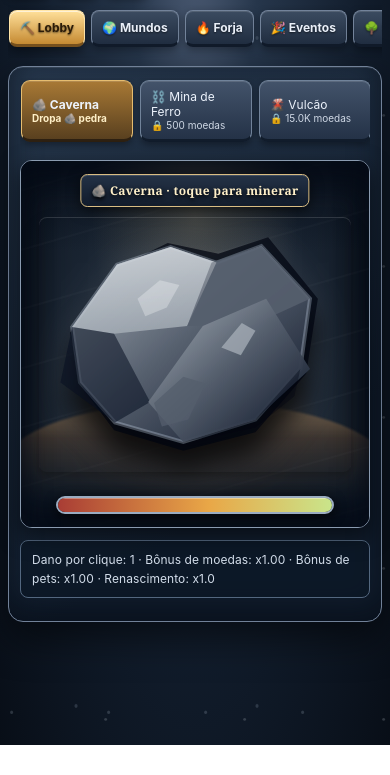
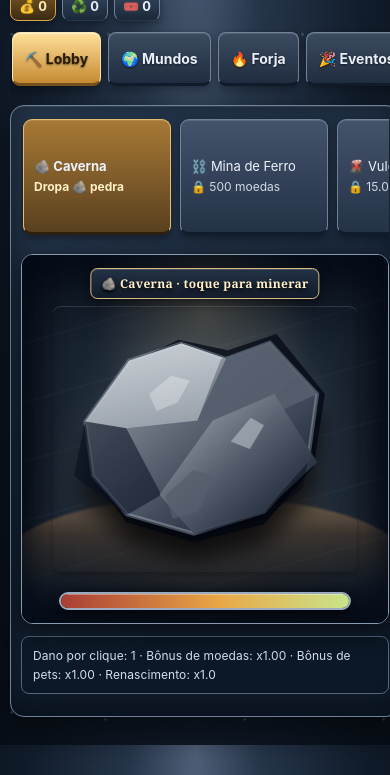
Before and after one commit to douglasldodo/mining-clicker, a plain HTML site: page index.html in a window 390 px wide. Shown: the part 99-874 px from the top of the page. Before the commit the page ends 844 px from the top, so only its background shows below. Drawn offline with Linux system fonts and the light colour scheme.

Commit message:
Fix mobile mining interface layout

```diff
--- a/index.html
+++ b/index.html
@@ -104,6 +104,29 @@ input,select{background:#101b2a;border-color:#70829a;border-radius:7px;color:#f5
 .boss{background:linear-gradient(135deg,#4a2932,#222a3a);border-color:#bd6262}
 @media(max-width:480px){main{padding:9px 8px 58px}.ore-stage{min-height:330px}.ore-core{height:255px;width:min(82vw,320px)}.ore-label{font-size:12px;padding:7px 10px}.chip{padding:6px 8px;font-size:11px}.tabs button{padding:9px 10px}}
 @media(prefers-reduced-motion:reduce){*,*:before,*:after{animation-duration:.01ms!important;transition-duration:.01ms!important;scroll-behavior:auto!important}}
+
+
+/* Mobile polish after device review */
+@media(max-width:600px){
+  main{width:100%;max-width:640px;min-width:0;padding-left:10px;padding-right:10px;overflow:hidden}
+  h1{font-size:clamp(25px,7vw,32px);line-height:1.05;max-width:100%;overflow-wrap:anywhere}
+  .chips{gap:6px}
+  .chip{flex:0 1 auto;min-width:0;padding:6px 8px;font-size:clamp(11px,3.3vw,14px);white-space:nowrap}
+  .tabs{display:flex;flex-wrap:nowrap;overflow-x:auto;overscroll-behavior-x:contain;scrollbar-width:thin;padding:3px 2px 11px;gap:7px}
+  .tabs button{flex:0 0 auto;min-height:54px;padding:9px 12px;font-size:14px}
+  .map{display:flex;flex-wrap:nowrap;overflow-x:auto;overscroll-behavior-x:contain;scrollbar-width:thin;padding:3px 2px 11px;gap:9px}
+  .map button{flex:0 0 148px;min-width:148px;min-height:116px;padding:12px 10px;font-size:13px;line-height:1.25;white-space:normal}
+  .map button small{font-size:12px;line-height:1.25;margin-top:5px}
+  #mine,#p{min-width:0;padding:10px;border-radius:14px}
+  .ore-stage{min-height:clamp(300px,88vw,365px);padding:12px}
+  .ore-core{width:min(78vw,330px);height:clamp(230px,68vw,285px)}
+  .ore-label{max-width:calc(100% - 24px);white-space:normal;text-align:center;line-height:1.25}
+}
+@media(max-width:380px){
+  .chip{font-size:11px;padding:5px 6px}
+  .tabs button{font-size:13px;padding:8px 10px}
+  .map button{flex-basis:138px;min-width:138px}
+}
 
 </style>
 </head>
```
